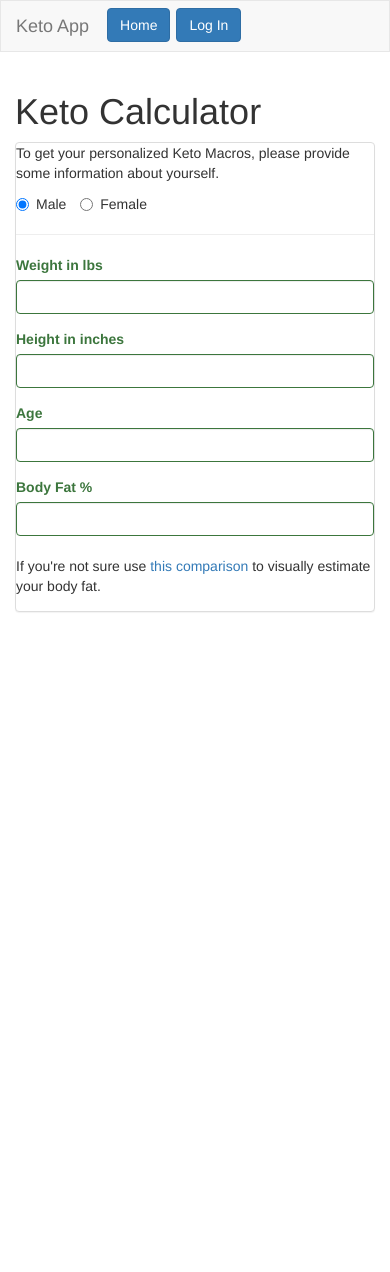
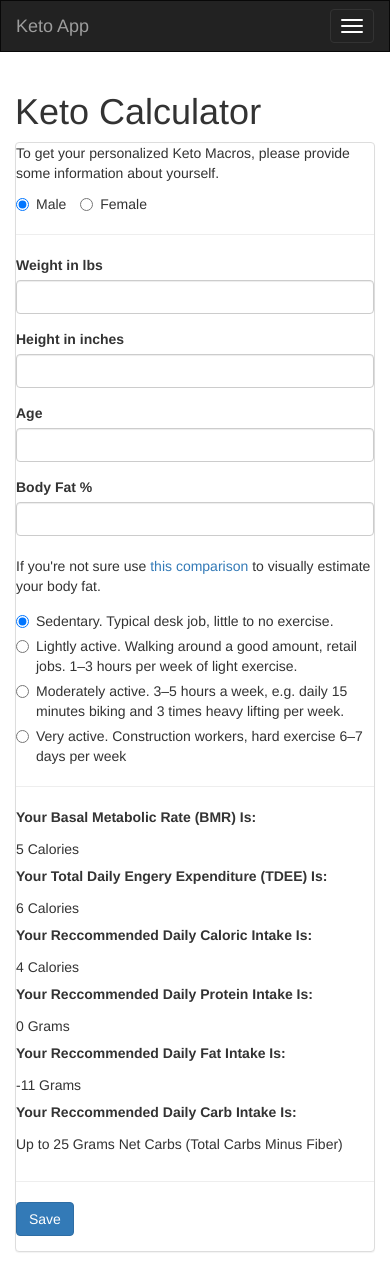
Before and after one commit to mong04/keto-app, a React (Create React App) app in the folder react-ui/: page /calculator in a window 390 px wide. Before the commit the page ends 844 px from the top, so only its background shows below. Built offline with nearby package versions, Linux system fonts and the light colour scheme; what auth0-js would draw is missing.

Commit message:
responsive navbar, functioning calculator, new homepage

```diff
--- a/react-ui/src/App.js
+++ b/react-ui/src/App.js
@@ -1,5 +1,5 @@
 import React, { Component } from 'react';
-import { Navbar, Button } from 'react-bootstrap';
+import { Nav, Navbar, NavItem, Button } from 'react-bootstrap';
 import './App.css';
 
 class App extends Component {
@@ -20,52 +20,72 @@ class App extends Component {
 
     return (
       <div>
-        <Navbar fluid>
+        <Navbar inverse collapseOnSelect>
           <Navbar.Header>
             <Navbar.Brand>
-              <a>Keto App</a>
+              <a
+                style={{cursor: 'pointer'}}
+                onClick={this.goTo.bind(this, 'home')}
+              >
+                Keto App
+              </a>
             </Navbar.Brand>
-            <Button
-              bsStyle="primary"
-              className="btn-margin"
+            <Navbar.Toggle />
+          </Navbar.Header>
+            <Navbar.Collapse>
+              <Nav>
+                <NavItem
+                  eventKey={1}
                   onClick={this.goTo.bind(this, 'home')}
                 >
                   Home
+                </NavItem>
+                <NavItem
+                  eventKey={2}
+                  onClick={this.goTo.bind(this, 'calculator')}
+                >
+                  Calculator
+                </NavItem>
+              </Nav>
+              <Nav pullRight>
+                {
+                  isAuthenticated() && (
+                      <NavItem eventKey={1}>
+                        <Button
+                          bsStyle="primary"
+                          onClick={this.goTo.bind(this, 'profile')}
+                        >
+                          Profile
                         </Button>
+                      </NavItem>
+                    )
+                }
                 {
                   !isAuthenticated() && (
+                      <NavItem eventKey={2}>
                         <Button
                           bsStyle="primary"
-                    className="btn-margin"
                           onClick={this.login.bind(this)}
                         >
                           Log In
                         </Button>
+                      </NavItem>
                     )
                 }
                 {
                   isAuthenticated() && (
+                      <NavItem eventKey={3}>
                         <Button
                           bsStyle="primary"
-                    className="btn-margin"
-                    onClick={this.goTo.bind(this, 'profile')}
-                  >
-                    Profile
-                  </Button>
-                )
-            }
-            {
-              isAuthenticated() && (
-                  <Button
-                    bsStyle="primary"
-                    className="btn-margin"
                           onClick={this.logout.bind(this)}
                         >
                           Log Out
                         </Button>
+                      </NavItem>
                     )
                 }
-          </Navbar.Header>
+              </Nav>
+            </Navbar.Collapse>
         </Navbar>
         <div className="container">
           {this.props.children}
--- a/react-ui/src/Calculator/Calculator.js
+++ b/react-ui/src/Calculator/Calculator.js
@@ -1,5 +1,5 @@
 import React, { Component } from 'react';
-import { Panel, FormGroup, Radio, FormControl, ControlLabel } from 'react-bootstrap';
+import { Panel, FormGroup, Radio, FormControl, ControlLabel, Button } from 'react-bootstrap';
 
 class Calculator extends Component {
     constructor(props) {
@@ -9,37 +9,49 @@ class Calculator extends Component {
             height: '',
             age: '',
             gender: 'male',
-            bf: ''
+            bf: '',
+            activity: '1.2'
         };
         this.handleChange = this.handleChange.bind(this);
         this.setGender = this.setGender.bind(this);
+        this.setActivity = this.setActivity.bind(this);
+        this.getBMR = this.getBMR.bind(this);
+        this.getTDEE = this.getTDEE.bind(this);
+        this.getProtein = this.getProtein.bind(this);
+        this.getCaloricDeficit = this.getCaloricDeficit.bind(this);
+        this.getFat = this.getFat.bind(this);
     }
 
     weightValidation() {
         const weight = this.state.weight;
+        if (weight.length === 0) return null;
         if (isNaN(weight)) return 'error';
         else return 'success';
     }
 
     heightValidation() {
         const height = this.state.height;
+        if (height.length === 0) return null;
         if (isNaN(height)) return 'error';
         else return 'success';
     }
 
     ageValidation() {
         const age = this.state.age;
+        if (age.length === 0) return null;
         if (isNaN(age)) return 'error';
         else return 'success';
     }
 
     bfValidation() {
         const bf = this.state.bf;
+        if (bf.length === 0) return null;
         if (isNaN(bf)) return 'error';
         else return 'success';
     }
 
     handleChange(e) {
+        console.log(this.state);
         var newState = {};
         newState[e.target.id] = e.target.value;
         this.setState(newState);
@@ -49,6 +61,42 @@ class Calculator extends Component {
         this.setState({
             gender: e.target.value
         })
+    }
+
+    setActivity(e) {
+        this.setState({
+            activity: e.target.value
+        })
+    }
+
+    getBMR() {
+        let stats = this.state;
+        let height = stats.height * 2.54;
+        let weight = stats.weight / 2.2;
+        if (this.state.gender === 'male'){
+            return Math.floor((height * 6.25) + (weight * 9.99) - (stats.age * 4.92) + 5)
+        }
+        else {
+            return Math.floor((height * 6.25) + (weight * 9.99) - (stats.age * 4.92) - 161)
+        }
+    }
+
+    getTDEE() {
+        return Math.floor(this.getBMR() * this.state.activity)
+    }
+
+    getCaloricDeficit() {
+        return Math.floor(this.getTDEE() - (this.getTDEE() * .25))
+    }
+
+    getProtein() {
+        let weight = this.state.weight;
+        let bf = this.state.bf;
+        return Math.floor((weight - (weight * (bf / 100))) * .8)
+    }
+
+    getFat() {
+        return Math.floor((this.getCaloricDeficit() - (this.getProtein() * 4) - 100) / 9)
     }
 
     render() {
@@ -117,6 +165,55 @@ class Calculator extends Component {
                                 <br/>
                                 <p>If you're not sure use <a target="_blank" rel="noopener noreferrer" href="https://i.imgur.com/Lh77Aej.jpg">this comparison</a> to visually estimate your body fat.</p>
                             </FormGroup>
+                            <FormGroup>
+                                <Radio name="activity" checked={this.state.activity === "1.2"} value="1.2" onChange={this.setActivity} >
+                                    Sedentary. Typical desk job, little to no exercise.
+                                </Radio>
+                                {' '}
+                                <Radio name="activity" checked={this.state.activity ==="1.375"} value="1.375" onChange={this.setActivity} >
+                                    Lightly active. Walking around a good amount, retail jobs. 1–3 hours per week of light exercise.
+                                </Radio>
+                                {' '}
+                                <Radio name="activity" checked={this.state.activity ==="1.55"} value="1.55" onChange={this.setActivity} >
+                                    Moderately active. 3–5 hours a week, e.g. daily 15 minutes biking and 3 times heavy lifting per week.
+                                </Radio>
+                                {' '}
+                                <Radio name="activity" checked={this.state.activity ==="1.725"} value="1.725" onChange={this.setActivity} >
+                                    Very active. Construction workers, hard exercise 6–7 days per week
+                                </Radio>
+                                {' '}
+                            </FormGroup>
+                            <hr/>
+                                <ControlLabel>Your Basal Metabolic Rate (BMR) Is:</ControlLabel>
+                                <FormControl.Static>
+                                    { this.getBMR() } Calories
+                                </FormControl.Static>
+                               <ControlLabel>Your Total Daily Engery Expenditure (TDEE) Is:</ControlLabel>
+                                <FormControl.Static>
+                                    { this.getTDEE(this.getBMR()) } Calories
+                                </FormControl.Static>
+                                <ControlLabel>Your Reccommended Daily Caloric Intake Is:</ControlLabel>
+                                <FormControl.Static>
+                                    { this.getCaloricDeficit() } Calories
+                                </FormControl.Static>
+                                <ControlLabel>Your Reccommended Daily Protein Intake Is:</ControlLabel>
+                                <FormControl.Static>
+                                    { this.getProtein() } Grams
+                                </FormControl.Static>
+                                <ControlLabel>Your Reccommended Daily Fat Intake Is:</ControlLabel>
+                                <FormControl.Static>
+                                    { this.getFat() } Grams
+                                </FormControl.Static>
+                                <ControlLabel>Your Reccommended Daily Carb Intake Is:</ControlLabel>
+                                <FormControl.Static>
+                                    Up to 25 Grams Net Carbs (Total Carbs Minus Fiber)
+                                </FormControl.Static>
+                                <hr/>
+                                <Button
+                                    bsStyle="primary"
+                                >
+                                    Save
+                                </Button>
                         </FormGroup>
                     </Panel>
                 </div>
--- a/react-ui/src/Home/Home.js
+++ b/react-ui/src/Home/Home.js
@@ -1,6 +1,7 @@
 import React, { Component } from 'react';
 import { Link } from 'react-router-dom';
-
+import { Panel, Grid, Image, Row, Col } from 'react-bootstrap';
+import './Info.css';
 class Home extends Component {
   login() {
     this.props.auth.login();
@@ -9,6 +10,44 @@ class Home extends Component {
     const { isAuthenticated } = this.props.auth;
     return (
       <div className="container">
+        <Grid>
+            <Panel header="Home" bsStyle="success">
+                    <Row className="row">
+                        <Col xs={1} md={1} />
+                        <Col xs={10} md={10}>
+                            <Image src="https://prod-dietdoctor-d3xpwb8eqyot4ma5.stackpathdns.com/wp-content/uploads/2015/07/challenge_pic2-800x319.jpg" responsive />
+                        </Col>
+                        <Col xs={1} md={1} />
+                    </Row>
+                    <Row>
+                        <Col xs={6} md={3}>
+                            <Panel bsStyle="success" header="What is the Keto Diet?" >
+                                A keto diet is well known for being a low carb diet, where the body produces ketones in the liver to be used as energy.
+                            </Panel>
+                        </Col>
+                        <Col xs={6} md={3}>
+                            <Panel bsStyle="success" header="What is Ketosis?" >
+                                Ketosis is a natural process the body initiates to help us survive when food intake is low. The key take away is that during this process the body breaks down fat, instead of glucose.
+                            </Panel>
+                        </Col>
+                        <Col xs={6} md={3}>
+                            <Panel bsStyle="success" header="What are the benefits?" >
+                                <ul>
+                                    <li>Improved mental focus</li>
+                                    <li>Fast Weight Loss</li>
+                                    <li>Less Acne</li>
+                                    <li>Increased Endurance</li>
+                                    <li>Less Heartburn</li>
+                                </ul>
+                            </Panel>
+                        </Col>
+                        <Col xs={6} md={3}>
+                            <Panel bsStyle="success" header="How to get started?">
+                                Signing up with our application is a great place to start. Enter in some basic information and we'll give you a breakdown of the diet you need.
+                            </Panel>
+                        </Col>
+                    </Row>
+                    <div className="get">
         {
           isAuthenticated() && (
               <h4>
@@ -20,21 +59,26 @@ class Home extends Component {
         }
         {
           !isAuthenticated() && (
+            <div>
+
               <h4>
-                You are not logged in! Please{' '}
+                To see your Keto Diet Goals{' '}
                 <a
                   style={{ cursor: 'pointer' }}
                   onClick={this.login.bind(this)}
                 >
-                  Log In
+                  Log In Here!
                 </a>
-                {' '}to continue.
+                {' '}
               </h4>
+              </div>
             )
         }
+        </div>
+        </Panel>
+      </Grid>
       </div>
     );
   }
 }
-
 export default Home;
--- /dev/null
+++ b/react-ui/src/Home/Info.css
@@ -0,0 +1,6 @@
+.row {
+    margin-bottom: 20px;
+}
+.get {
+    margin-left: 30%;
+}
```
Lines whose indentation alone changed are shown as unchanged.
